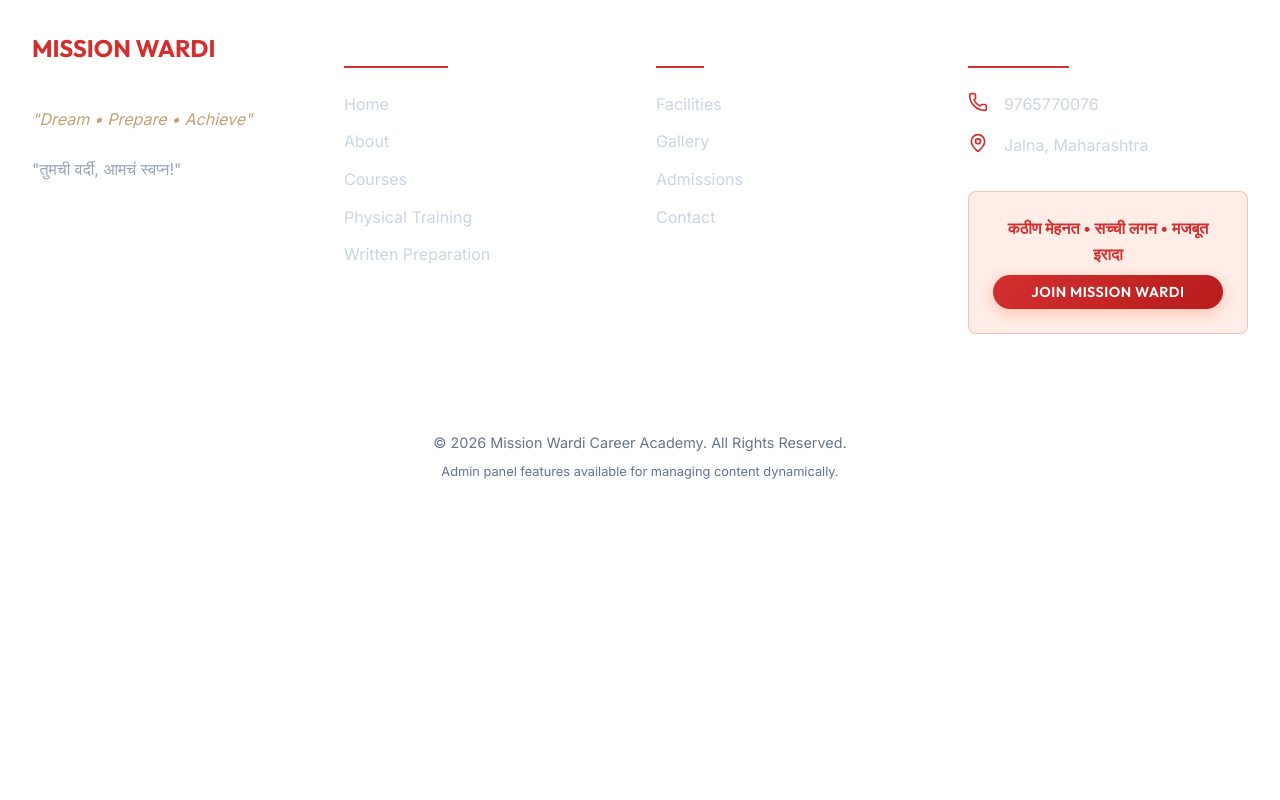
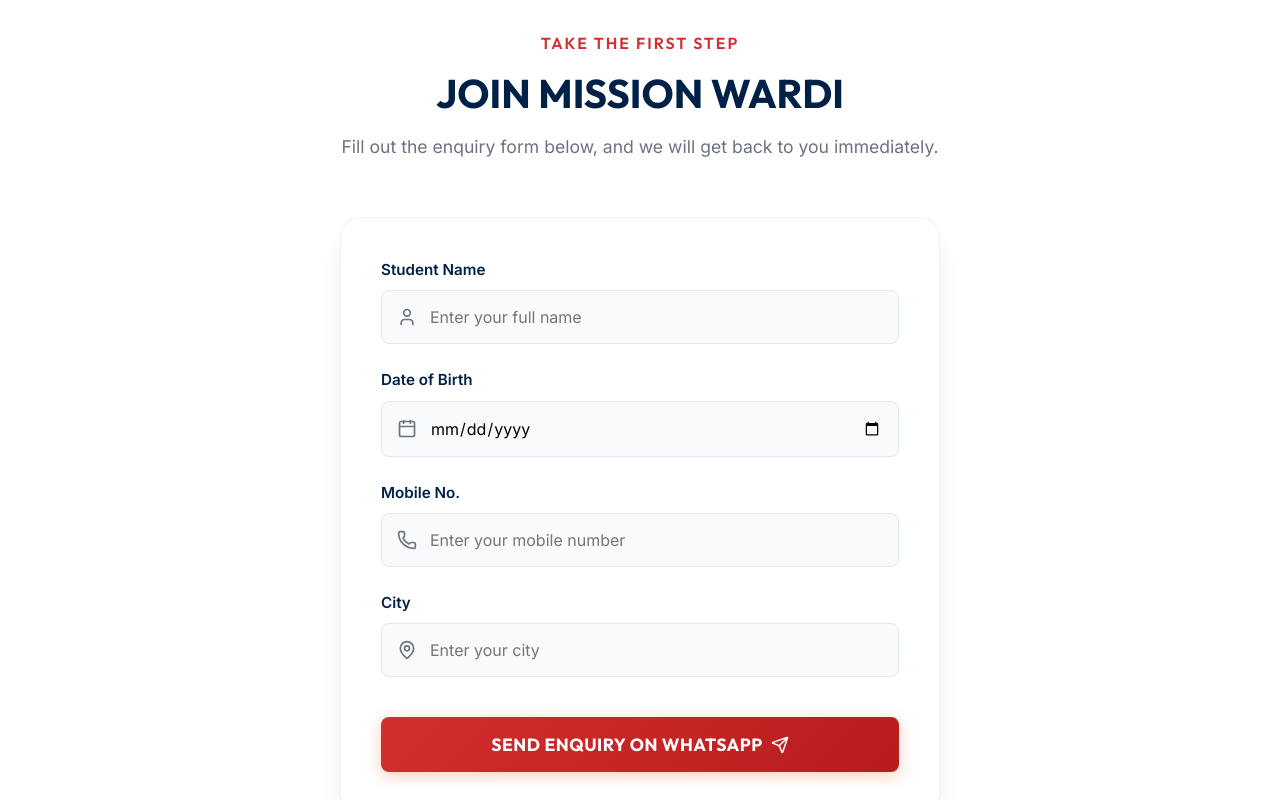
Before and after one commit to saurabhkakde18/mission-wardi, a React (Vite) app: page / in a window 1280 px wide. Shown: the part 9980-10780 px from the top of the page. Before the commit the page ends 10495 px from the top, so only its background shows below. Built offline with nearby package versions, Linux system fonts and the light colour scheme.

Commit message:
Add Join Mission Wardi enquiry form to Whatsapp

```diff
--- a/src/App.jsx
+++ b/src/App.jsx
@@ -11,6 +11,7 @@
 import MedicalGuidance from './components/MedicalGuidance';
 import AdmissionProcess from './components/AdmissionProcess';
 import FAQ from './components/FAQ';
+import JoinForm from './components/JoinForm';
 import Footer from './components/Footer';
 import './index.css';
 
@@ -29,6 +30,7 @@
       <MedicalGuidance />
       <AdmissionProcess />
       <FAQ />
+      <JoinForm />
       <Footer />
     </div>
   );
--- /dev/null
+++ b/src/components/JoinForm.css
@@ -0,0 +1,86 @@
+.join-form-wrapper {
+  max-width: 600px;
+  margin: 0 auto;
+  padding: 2.5rem;
+  background: var(--bg-main);
+  border-radius: var(--border-radius-lg);
+  box-shadow: var(--shadow-xl);
+  border: 1px solid rgba(0,0,0,0.05);
+}
+
+.join-form {
+  display: flex;
+  flex-direction: column;
+  gap: 1.5rem;
+}
+
+.form-group {
+  display: flex;
+  flex-direction: column;
+  gap: 0.5rem;
+}
+
+.form-group label {
+  font-weight: 600;
+  font-size: 0.95rem;
+  color: var(--secondary-color);
+}
+
+.input-group {
+  position: relative;
+  display: flex;
+  align-items: center;
+}
+
+.input-icon {
+  position: absolute;
+  left: 1rem;
+  color: var(--text-muted);
+}
+
+.input-group input {
+  width: 100%;
+  padding: 1rem 1rem 1rem 3rem;
+  border: 1px solid #e2e8f0;
+  border-radius: 8px;
+  font-size: 1rem;
+  background: var(--bg-secondary);
+  transition: all 0.3s ease;
+  font-family: inherit;
+}
+
+.input-group input:focus {
+  outline: none;
+  border-color: var(--primary-color);
+  box-shadow: 0 0 0 3px rgba(211, 47, 47, 0.1);
+  background: white;
+}
+
+.submit-btn {
+  display: flex;
+  align-items: center;
+  justify-content: center;
+  gap: 0.5rem;
+  width: 100%;
+  padding: 1rem;
+  font-size: 1.1rem;
+  margin-top: 1rem;
+  background-color: #25D366; /* WhatsApp Green */
+  color: white;
+  border: none;
+  border-radius: 8px;
+  font-weight: bold;
+  cursor: pointer;
+  transition: background-color 0.3s ease, transform 0.2s ease;
+}
+
+.submit-btn:hover {
+  background-color: #128C7E;
+  transform: translateY(-2px);
+}
+
+@media (max-width: 768px) {
+  .join-form-wrapper {
+    padding: 1.5rem;
+  }
+}
--- /dev/null
+++ b/src/components/JoinForm.jsx
@@ -0,0 +1,109 @@
+import React, { useState } from 'react';
+import { Send, User, Calendar, Phone, MapPin } from 'lucide-react';
+import './JoinForm.css';
+
+const JoinForm = () => {
+  const [formData, setFormData] = useState({
+    name: '',
+    dob: '',
+    mobile: '',
+    city: ''
+  });
+
+  const handleChange = (e) => {
+    setFormData({ ...formData, [e.target.name]: e.target.value });
+  };
+
+  const handleSubmit = (e) => {
+    e.preventDefault();
+    const { name, dob, mobile, city } = formData;
+    const message = `Hello Mission Wardi! I want to join the academy. Here are my details:\n\n*Name:* ${name}\n*DOB:* ${dob}\n*Mobile No:* ${mobile}\n*City:* ${city}`;
+    const whatsappUrl = `https://wa.me/919765770076?text=${encodeURIComponent(message)}`;
+    window.open(whatsappUrl, '_blank');
+  };
+
+  return (
+    <section className="section-padding bg-main" id="join-form">
+      <div className="container">
+        <div className="section-header">
+          <h4 className="section-subtitle">Take The First Step</h4>
+          <h2 className="section-title">JOIN MISSION WARDI</h2>
+          <p className="section-desc">Fill out the enquiry form below, and we will get back to you immediately.</p>
+        </div>
+
+        <div className="join-form-wrapper glass-card">
+          <form className="join-form" onSubmit={handleSubmit}>
+            <div className="form-group">
+              <label htmlFor="name">Student Name</label>
+              <div className="input-group">
+                <User size={20} className="input-icon" />
+                <input
+                  type="text"
+                  id="name"
+                  name="name"
+                  placeholder="Enter your full name"
+                  value={formData.name}
+                  onChange={handleChange}
+                  required
+                />
+              </div>
+            </div>
+
+            <div className="form-group">
+              <label htmlFor="dob">Date of Birth</label>
+              <div className="input-group">
+                <Calendar size={20} className="input-icon" />
+                <input
+                  type="date"
+                  id="dob"
+                  name="dob"
+                  value={formData.dob}
+                  onChange={handleChange}
+                  required
+                />
+              </div>
+            </div>
+
+            <div className="form-group">
+              <label htmlFor="mobile">Mobile No.</label>
+              <div className="input-group">
+                <Phone size={20} className="input-icon" />
+                <input
+                  type="tel"
+                  id="mobile"
+                  name="mobile"
+                  placeholder="Enter your mobile number"
+                  value={formData.mobile}
+                  onChange={handleChange}
+                  required
+                />
+              </div>
+            </div>
+
+            <div className="form-group">
+              <label htmlFor="city">City</label>
+              <div className="input-group">
+                <MapPin size={20} className="input-icon" />
+                <input
+                  type="text"
+                  id="city"
+                  name="city"
+                  placeholder="Enter your city"
+                  value={formData.city}
+                  onChange={handleChange}
+                  required
+                />
+              </div>
+            </div>
+
+            <button type="submit" className="btn btn-primary submit-btn">
+              Send Enquiry on WhatsApp <Send size={18} />
+            </button>
+          </form>
+        </div>
+      </div>
+    </section>
+  );
+};
+
+export default JoinForm;
```
